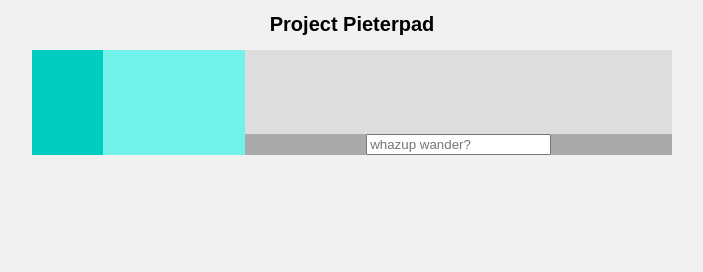
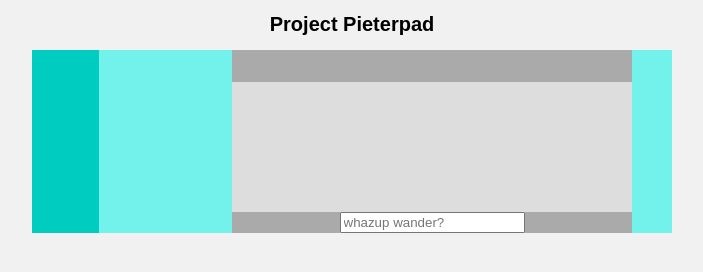
Before and after one commit to willemverbuyst/project-pieterpad, a website: page public/index.html in a window 1280 px wide. Shown: the whole page, without its empty margins (288-991 px from the left). Drawn offline with nearby package versions, Linux system fonts and the light colour scheme; no server answers.

Commit message:
style: update display

```diff
--- a/public/index.html
+++ b/public/index.html
@@ -15,9 +15,15 @@
         <div class="container__chat--rooms">
           <ul class="room-list"></ul>
         </div>
+        <div class="container__chat--current-room">
+          <div class="current-room">
+            <h2 class="current-room__title"></h2>
+          </div>
+        </div>
+        <div class="container__chat--users">
+          <div class="current-room__users"></div>
+        </div>
         <div id="namespaces" class="container__chat--conversation">
-          <h2 class="current-room__title"></h2>
-          <span class="current-room__users"></span>
           <ul class="conversation-list"></ul>
         </div>
         <div class="container__chat--input">
--- a/public/joinRoom.js
+++ b/public/joinRoom.js
@@ -1,6 +1,7 @@
 function joinRoom(roomName) {
   namespaceSocket.emit('joinRoom', roomName, (newNumberOfUsers) => {
     document.querySelector('.current-room__title').innerHTML = roomName
-    document.querySelector('.current-room__users').innerHTML = newNumberOfUsers
+    document.querySelector('.container__chat--users').innerHTML =
+      `<span class="user">&#128513;</span>`.repeat(newNumberOfUsers)
   })
 }
--- a/public/style.css
+++ b/public/style.css
@@ -14,8 +14,6 @@
 html {
   font-size: 62.5%;
 }
-
-
 
 body {
   box-sizing: border-box;
@@ -38,32 +36,55 @@ body {
   width: 50vw;
   max-height: 80vh;
   display: grid;
-  grid-template-columns: .5fr 1fr 3fr;
-  grid-template-rows: 4fr 1fr;
+  grid-template-columns: .5fr 1fr 3fr .3fr;
+  grid-template-rows: .5fr 4fr .5fr;
   grid-template-areas:
-  "namespaces rooms conversation"
-  "namespaces rooms input";
+  "namespaces rooms current users"
+  "namespaces rooms conversation users"
+  "namespaces rooms input users";
 }
 
 .container__chat--namespaces {
   grid-area: namespaces;
-  background-color: var(--color-3)
+  background-color: var(--color-3);
 }
 
 .container__chat--rooms {
   grid-area: rooms;
-  background-color: var(--color-4)
+  background-color: var(--color-4);
+}
+
+.container__chat--current-room {
+  grid-area: current;
+  background-color: var( --color-grey-medium);
+}
+
+.container__chat--users {
+  grid-area: users;
+  background-color: var(--color-4);
+  width: 100%;
+  height: 100%;
+  display: flex;
+  flex-direction: column;
+}
+.user {
+  padding: .2rem;
+  font-size: large;
 }
 
 .container__chat--conversation {
   grid-area: conversation;
-  background-color: var(--color-grey-light)
+  background-color: var(--color-grey-light);
 }
 
 .container__chat--input {
   grid-area: input;
-  color: var(--color-white);
-  background-color: var( --color-grey-medium)
+  background-color: var( --color-grey-medium);
+  width: 100%;
+  height: 100%;
+  display: flex;
+  justify-content: center;
+  align-items: center;
 }
 
 .namespace {
@@ -86,6 +107,9 @@ ul {
 
 li {
   list-style-type: none;
-  font-size: 2rem;
   margin: 1rem;
 }
+
+.current-room {
+  padding:1rem;
+}
```
